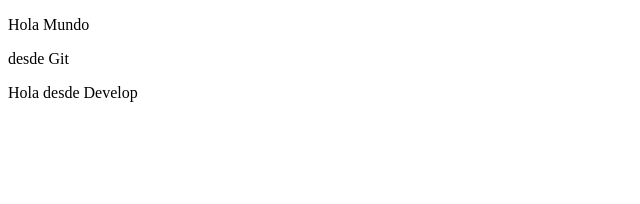
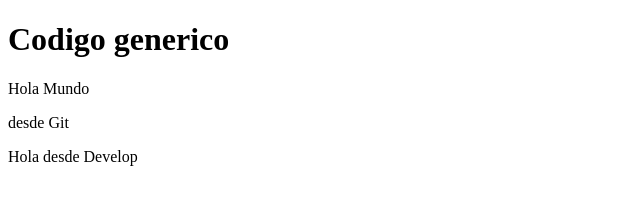
Before and after one commit to ArmandoOsunaBoo/curso-experto-git, a plain HTML site: page index.html in a window 1280 px wide. Shown: the whole page, without its empty margins (0-640 px from the left). Drawn offline with Linux system fonts and the light colour scheme.

Commit message:
Se añade el codigo generico

```diff
--- a/index.html
+++ b/index.html
@@ -7,6 +7,7 @@
 
 
   <body>
+    <h1>Codigo generico</h1>
     <p>Hola Mundo</p>
     <p>desde Git</p>
     <p>Hola desde Develop</p>
```
